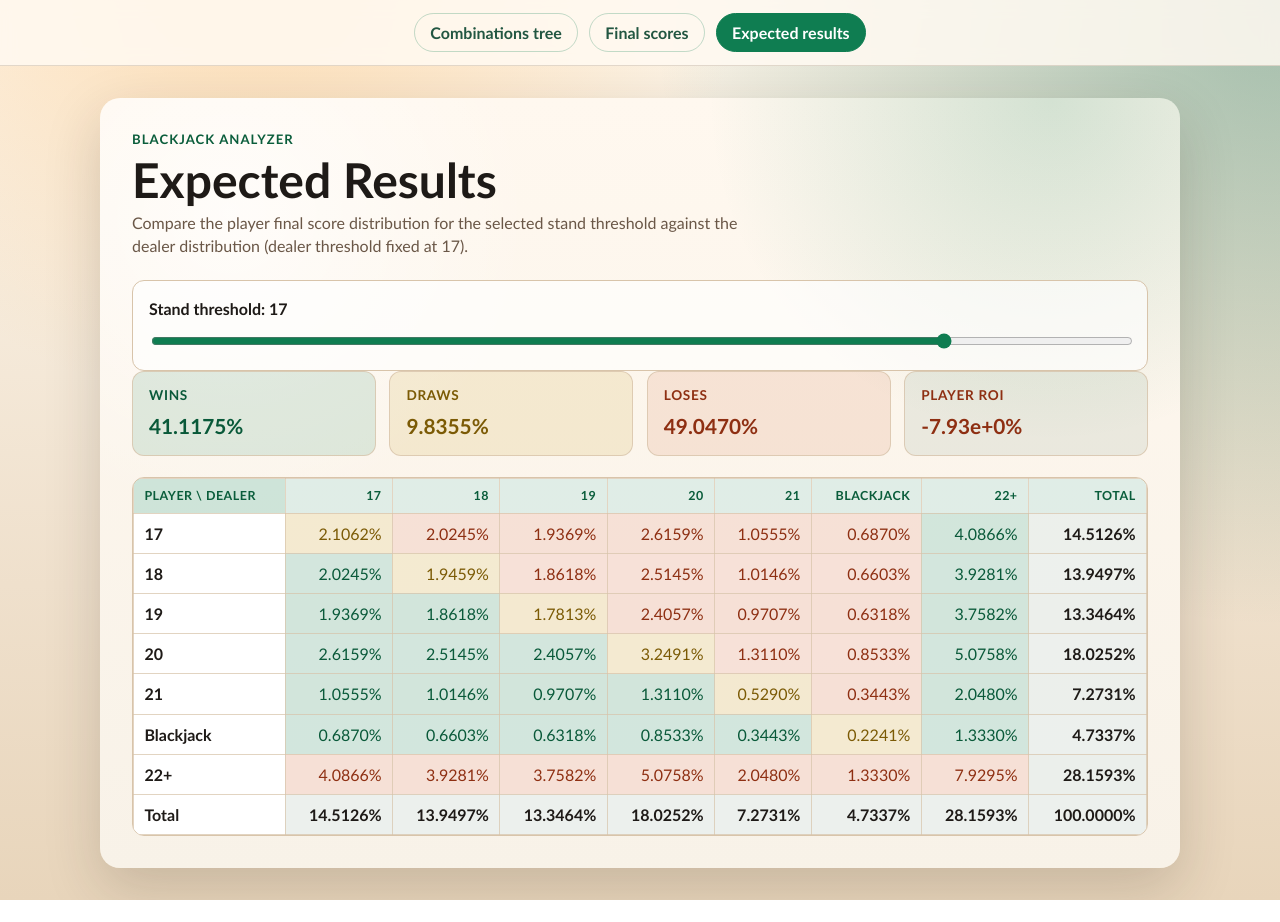
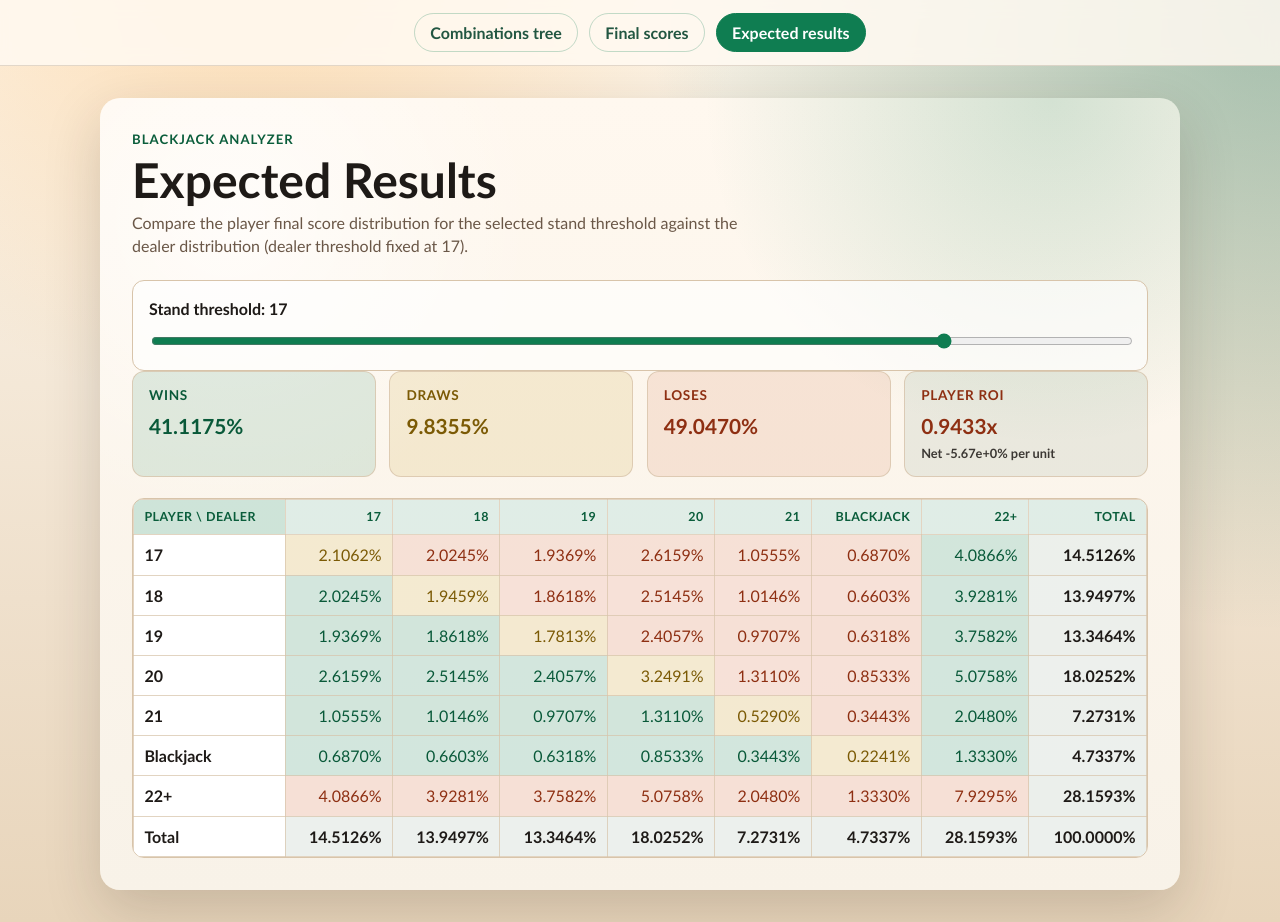
Before and after one commit to capelski/blackjack-calculator, a React (Vite) app: page /expected-results in a window 1280 px wide. Before the commit the page ends 900 px from the top, so only its background shows below. Built offline with nearby package versions, Linux system fonts and the light colour scheme.

Commit message:
The player roi is not computed correctly. When the player wins with a blackjack, the payout is 3 to 2 instead of 1 to 1. The roi should also be expressed as the money returned for each unit invested

```diff
--- a/src/pages/expected-results/ExpectedResultsPage.css
+++ b/src/pages/expected-results/ExpectedResultsPage.css
@@ -22,6 +22,15 @@
   margin: 0.35rem 0 0;
   font-size: 1.3rem;
   font-weight: 700;
+  font-variant-numeric: tabular-nums;
+}
+
+.expected-summary-card-meta {
+  display: block;
+  margin-top: 0.2rem;
+  font-size: 0.8rem;
+  font-weight: 600;
+  opacity: 0.85;
   font-variant-numeric: tabular-nums;
 }
 
--- a/src/pages/expected-results/ExpectedResultsPage.tsx
+++ b/src/pages/expected-results/ExpectedResultsPage.tsx
@@ -78,6 +78,10 @@ function outcomeClass(playerScore: string, dealerScore: string): 'win' | 'draw'
   return playerValue > dealerValue ? 'win' : 'lose'
 }
 
+function formatReturnPerUnit(value: number): string {
+  return `${value.toFixed(4)}x`
+}
+
 function ExpectedResultsPage() {
   const [standThreshold, setStandThreshold] = useState<number>(17)
 
@@ -94,6 +98,7 @@ function ExpectedResultsPage() {
   const outcomeTotals = useMemo(() => {
     const totals = {
       win: 0,
+      blackjackWin: 0,
       draw: 0,
       lose: 0,
     }
@@ -105,6 +110,11 @@ function ExpectedResultsPage() {
         const dealerProbability = dealerScores.get(dealerScore) ?? 0
         const product = playerProbability * dealerProbability
         const result = outcomeClass(playerScore, dealerScore)
+
+        if (result === 'win' && playerScore === 'Blackjack' && dealerScore !== 'Blackjack') {
+          totals.blackjackWin += product
+        }
+
         totals[result] += product
       }
     }
@@ -112,8 +122,11 @@ function ExpectedResultsPage() {
     return totals
   }, [dealerLabels, dealerScores, playerLabels, playerScores])
 
-  const playerRoi = outcomeTotals.win - outcomeTotals.lose
-  const playerRoiClass = playerRoi >= 0 ? 'roi-positive' : 'roi-negative'
+  const regularWinProbability = outcomeTotals.win - outcomeTotals.blackjackWin
+  const playerNetRoi =
+    regularWinProbability + outcomeTotals.blackjackWin * 1.5 - outcomeTotals.lose
+  const playerReturnPerUnit = 1 + playerNetRoi
+  const playerRoiClass = playerNetRoi >= 0 ? 'roi-positive' : 'roi-negative'
 
   return (
     <main className="combination-page">
@@ -149,7 +162,10 @@ function ExpectedResultsPage() {
         </article>
         <article className={`expected-summary-card roi ${playerRoiClass}`}>
           <h2>Player ROI</h2>
-          <p>{formatProbability(playerRoi)}</p>
+          <p>{formatReturnPerUnit(playerReturnPerUnit)}</p>
+          <span className="expected-summary-card-meta">
+            Net {formatProbability(playerNetRoi)} per unit
+          </span>
         </article>
       </section>
 
```
